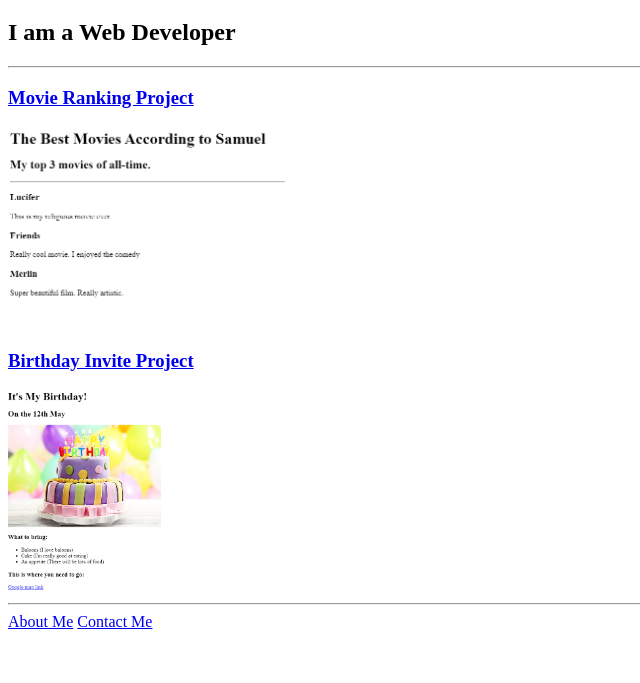
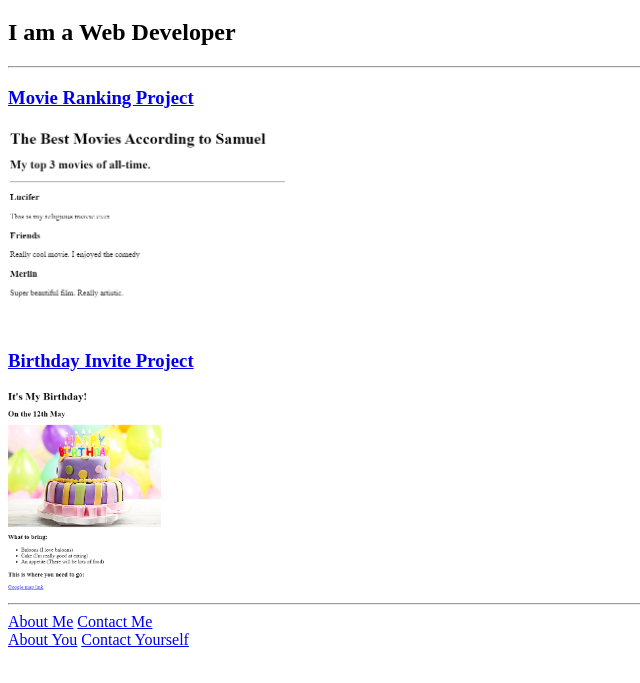
Before and after one commit to Samuel515/html-portfolio, a plain HTML site: page index.html in a window 1280 px wide. Shown: the part 61-744 px from the top of the page, without its empty margins (0-640 px from the left). Drawn offline with Linux system fonts and the light colour scheme.

Commit message:
Update index.html

```diff
--- a/index.html
+++ b/index.html
@@ -15,5 +15,10 @@
         <hr>
         <a href="./public/about.html">About Me</a>
         <a href="./public/contact.html">Contact Me</a>
+
+        <div>
+            <a href="./public/about.html">About You</a>
+            <a href="./public/contact.html">Contact Yourself</a>
+        </div>
     </body>
 </html>
```
